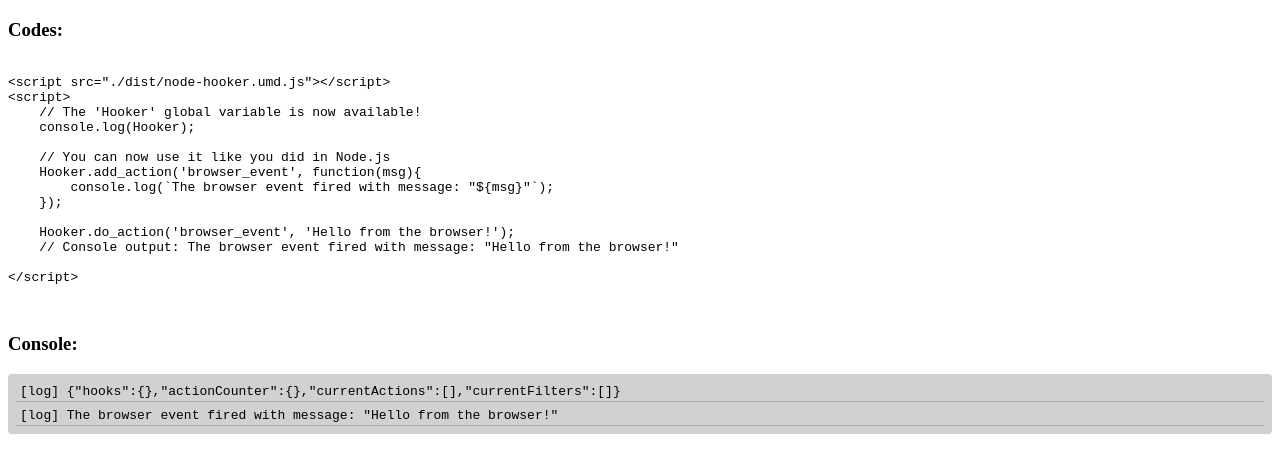
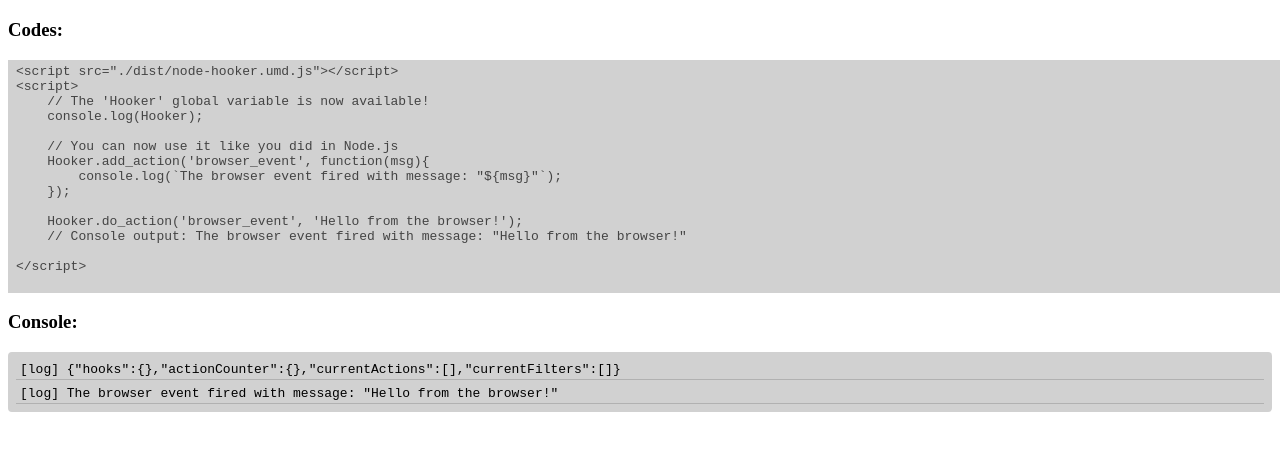
Before and after one commit to mamedul/node-hooker, a website: page browser-test.html in a window 1280 px wide. Shown: the part 61-534 px from the top of the page. Drawn offline with Linux system fonts and the light colour scheme.

Commit message:
2025.09.07-3

```diff
--- a/browser-test.html
+++ b/browser-test.html
@@ -48,9 +48,7 @@
 
 		<h3>Codes:</h3>
 		<p>
-			<code>
-				<pre>
-
+		<pre style="width: 100%; background-color: #d1d1d1; color: #444444; padding: 4px 8px;">
 &lt;script src="./dist/node-hooker.umd.js"&gt;&lt;/script&gt;
 &lt;script&gt;
     // The 'Hooker' global variable is now available!
@@ -65,9 +63,7 @@
     // Console output: The browser event fired with message: "Hello from the browser!"
 
 &lt;/script&gt;
-
-				</pre>
-			</code>
+		</pre>
 		</p>
 
 		<h3>Console:</h3>
--- a/package.json
+++ b/package.json
@@ -1,11 +1,13 @@
 {
   "name": "node-hooker",
-  "version": "2025.09.07-2",
+  "version": "2025.09.07-3",
   "description": "A powerful and flexible hook system for Node.js, inspired by the WordPress actions and filters API.",
   "files": [
     "./lib",
     "./dist",
     "./rollup.config.js",
+    "./test.js",
+    "./browser-test.html",
     "./LICENSE",
     "./CHANGELOG.md",
     "./README.md"
```
Also changed, not shown: CHANGELOG.md, README.md, 1 other file.
